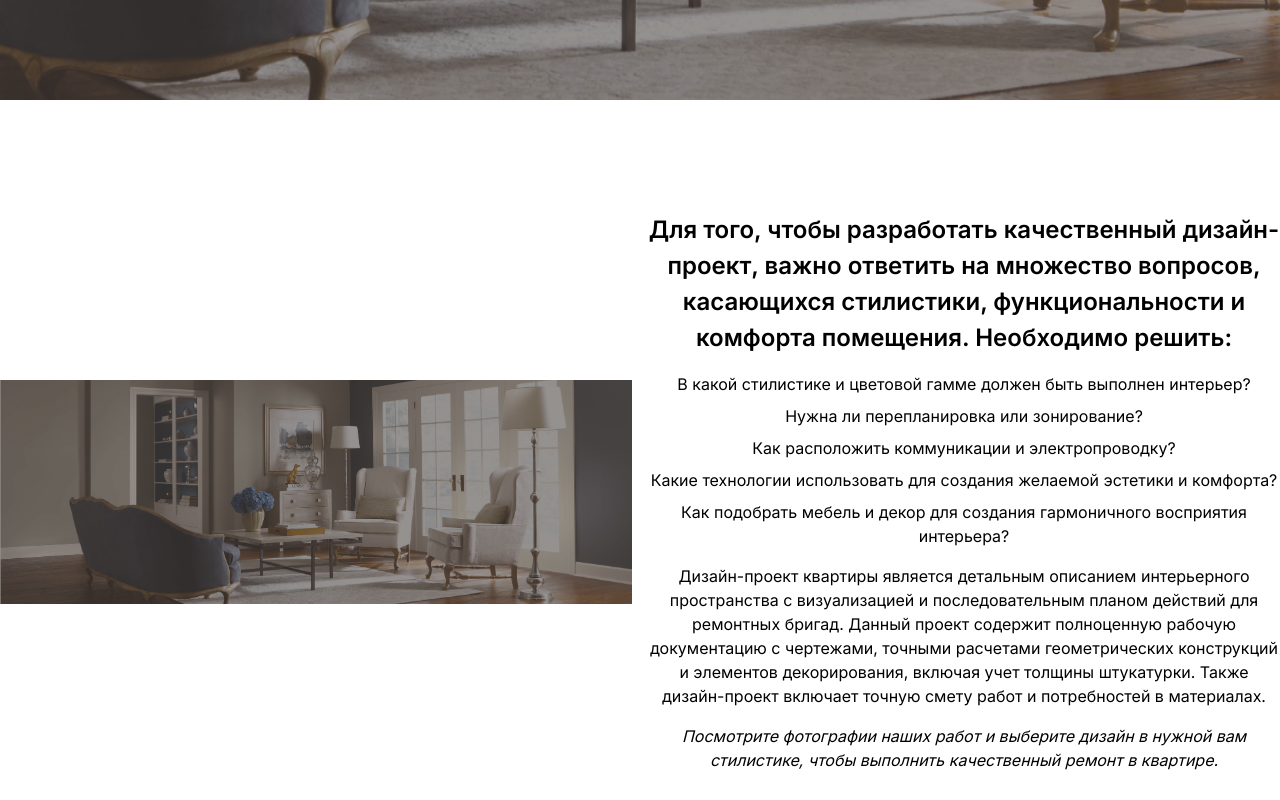
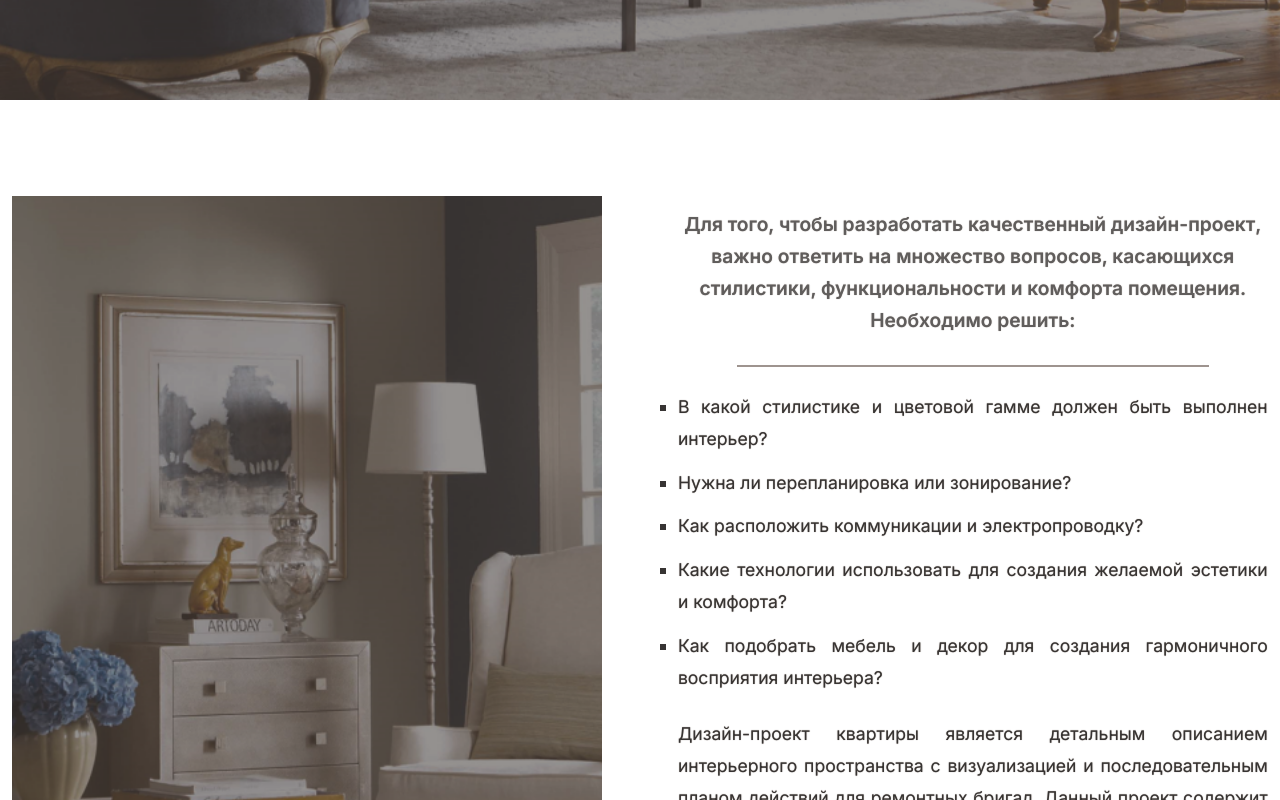
Before and after one commit to Jackman108/premier-design, a Next.js app in the folder premier-design/: page /design in a window 1280 px wide. Shown: the part 700-1500 px from the top of the page. Built offline with nearby package versions, Linux system fonts and the light colour scheme.

Commit message:
Styling Offer List

```diff
--- a/premier-design/components/Layout/Footer/Footer.module.css
+++ b/premier-design/components/Layout/Footer/Footer.module.css
@@ -11,6 +11,7 @@
     grid-template-columns: repeat(3, auto);
     grid-gap: 5vw;
     text-align: center;
+    justify-items: center;
     max-width: 1440px;
 
 }
--- a/premier-design/components/Menu/DesktopMenu/FooterMenu.module.css
+++ b/premier-design/components/Menu/DesktopMenu/FooterMenu.module.css
@@ -1,6 +1,8 @@
 .menu {
     max-width: 20vw;
     display: grid;
+    justify-content: center;
+
 }
 
 .menu__link {
@@ -22,6 +24,7 @@
     display: grid;
     white-space: nowrap;
 
+
 }
 
 .menu__item:hover {
--- a/premier-design/components/OfferList/OfferList.module.css
+++ b/premier-design/components/OfferList/OfferList.module.css
@@ -1,9 +1,12 @@
 .offer {
-    padding: 5vh 0;
+    padding: 5% 0;
+    height: auto;
+
 }
 
 .offer__container {
     max-width: 1440px;
+    height: auto;
     margin: 0 auto;
     display: grid;
     justify-items: center;
@@ -12,67 +15,101 @@
 
 .offer__row {
     display: grid;
-    grid-template-rows: 80vh;
+    grid-template-rows: auto;
     grid-template-columns: repeat(auto-fit, minmax(300px, 1fr));
-    grid-gap: 1rem;
+    grid-gap: 4%;
+    margin-bottom: 5%;
 }
 
 .offer__left_column {
     position: relative;
+    margin: 0 2%;
 }
 
 .offer__image {
     position: relative;
-    top: 0;
-    left: 0;
-    width: 100%;
+    width: auto;
     height: 100%;
-    display: flex;
-    justify-content: center;
-    align-items: center;
+    display: block;
 }
 
 .offer__image img {
     width: 100%;
-    max-height: 100%;
-    object-fit: contain;
+    height: 100%;
+    object-fit: cover;
 }
 
 .offer__right_column {
-    display: flex;
-    flex-direction: column;
-    justify-content: center;
-    align-items: center;
+    position: relative;
+    margin: 0 2%;
 }
 
 .text__content {
-    text-align: center;
+    display: grid;
+    text-align: justify;
+    font-size: 1.1rem;
+    line-height: 2rem;
+
+    color: var(--brown-dark);
+    text-shadow: 0 0 1px var(--brown-light);
+    opacity: 0.9;
+
 }
 
 .content_subTitle {
-    font-size: 1.5rem;
+    font-size: 1.2rem;
     font-weight: bold;
-    margin: 1rem 0;
+    line-height: 2rem;
+    margin: 2% 0;
+    opacity: 0.8;
+    text-align: center;
+
+}
+
+.content_subTitle::after {
+    content: "";
+    display: block;
+    height: 2px;
+    width: 80%;
+    margin: 5% auto 0;
+    background-color: var(--brown-light);
 }
 
 .content_description {
-    margin: 1rem 0;
+    margin: 2% 0;
+
 }
 
 
 .content_tips {
-    margin: 1rem 0;
+    margin: 2% 0;
 }
 
 .content_questions li {
-    margin: 0.5rem 0;
+    margin: 2% 0;
+    list-style: square;
 }
 
 .content_tips {
     font-style: italic;
+    margin: 2% 0;
 }
 
 .order__button {
-    margin-top: 1rem;
     align-self: flex-end;
 }
+
+@media (max-width: 768px) {
+    .offer__left_column {
+        display: none;
+    }
+
+    .offer__container {
+        margin: 3% 5%;
+    }
+
+    .text__content {
+        font-size: 0.9rem;
+        line-height: 1.2rem;
+    }
+}
```
Also changed, not shown: premier-design/components/OfferList/OfferList.tsx (line endings or trailing spaces).
